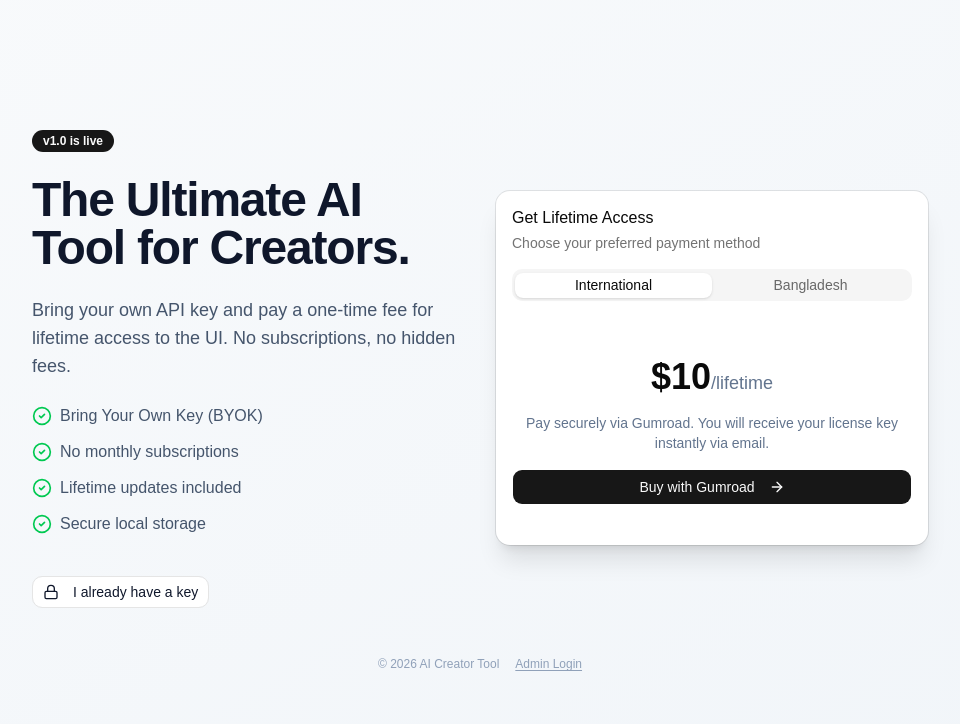
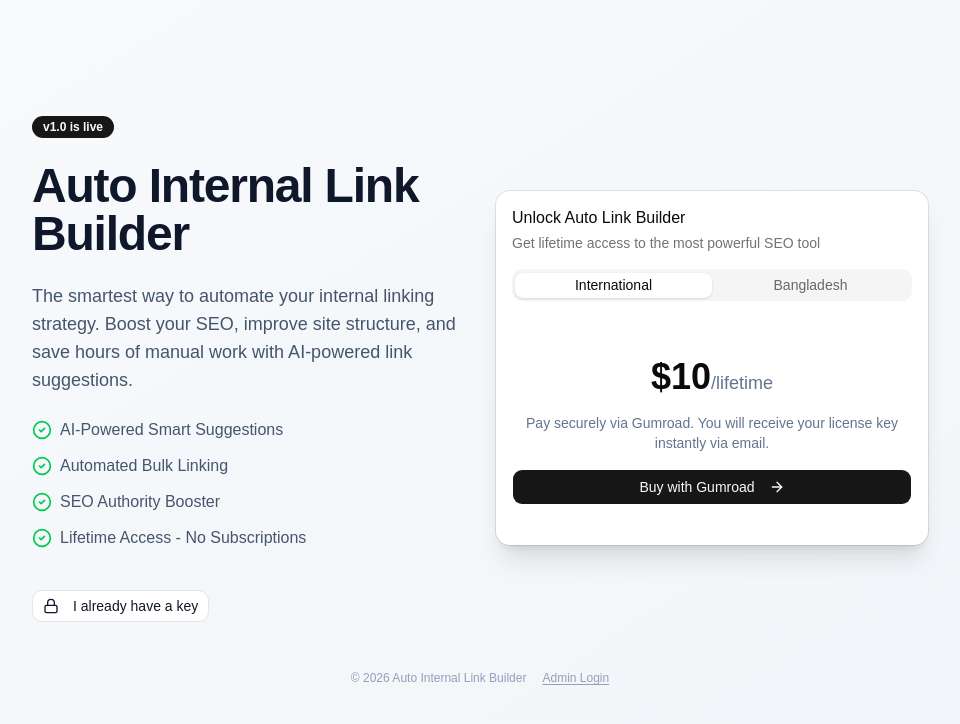
Before and after one commit to ayonchyseo/Auto-Internal-Link-Build, a React (Vite) app: page / in a window 1280 px wide. Shown: the top 724 px of the page, without its empty margins (160-1120 px from the left). Built offline with nearby package versions, Linux system fonts and the light colour scheme.

Commit message:
feat: Update landing page copy and title
Reflects the new product name "Auto Internal Link Builder" and clarifies the value proposition of the AI-powered internal linking solution. Removes unused Vite environment variable declarations.

```diff
--- a/src/pages/LandingPage.tsx
+++ b/src/pages/LandingPage.tsx
@@ -63,13 +63,13 @@ export default function Landing() {
             v1.0 is live
           </div>
           <h1 className="text-4xl md:text-5xl font-bold tracking-tight text-slate-900">
-            The Ultimate AI Tool for Creators.
+            Auto Internal Link Builder
           </h1>
           <p className="text-lg text-slate-600">
-            Bring your own API key and pay a one-time fee for lifetime access to the UI. No subscriptions, no hidden fees.
+            The smartest way to automate your internal linking strategy. Boost your SEO, improve site structure, and save hours of manual work with AI-powered link suggestions.
           </p>
           <ul className="space-y-3 text-slate-600">
-            {['Bring Your Own Key (BYOK)', 'No monthly subscriptions', 'Lifetime updates included', 'Secure local storage'].map((feature) => (
+            {['AI-Powered Smart Suggestions', 'Automated Bulk Linking', 'SEO Authority Booster', 'Lifetime Access - No Subscriptions'].map((feature) => (
               <li key={feature} className="flex items-center gap-2">
                 <CheckCircle2 className="w-5 h-5 text-green-500" />
                 <span>{feature}</span>
@@ -86,8 +86,8 @@ export default function Landing() {
 
         <Card className="w-full shadow-xl border-slate-200">
           <CardHeader>
-            <CardTitle>Get Lifetime Access</CardTitle>
-            <CardDescription>Choose your preferred payment method</CardDescription>
+            <CardTitle>Unlock Auto Link Builder</CardTitle>
+            <CardDescription>Get lifetime access to the most powerful SEO tool</CardDescription>
           </CardHeader>
           <CardContent>
             <Tabs defaultValue="international" className="w-full">
@@ -171,7 +171,7 @@ export default function Landing() {
       </motion.div>
 
       <footer className="mt-12 text-slate-400 text-xs flex gap-4">
-        <span>&copy; 2026 AI Creator Tool</span>
+        <span>&copy; 2026 Auto Internal Link Builder</span>
         <button
           onClick={() => navigate('/admin')}
           className="hover:text-slate-600 transition-colors underline underline-offset-2"
```
Also changed, not shown: src/vite-env.d.ts (deleted, +0 -9 lines).
